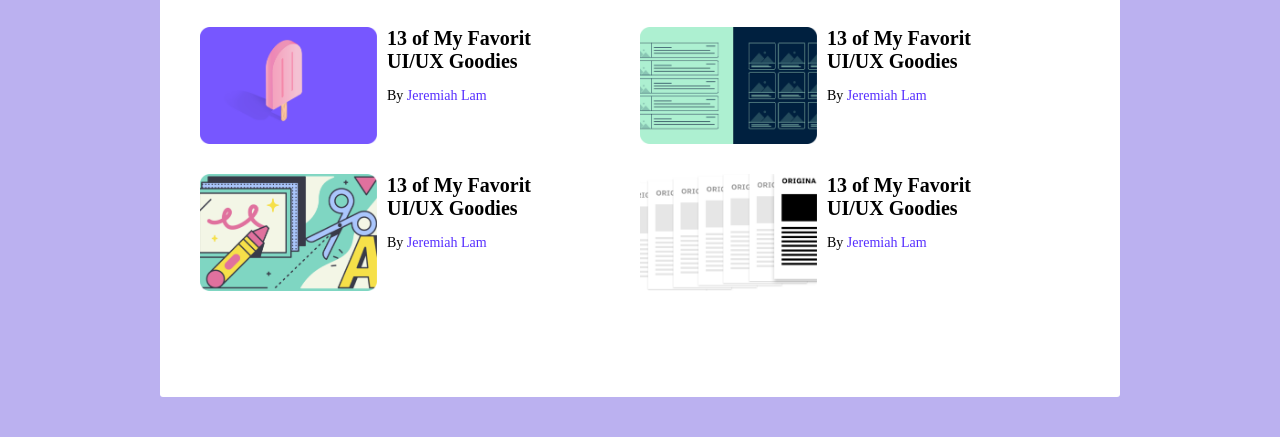
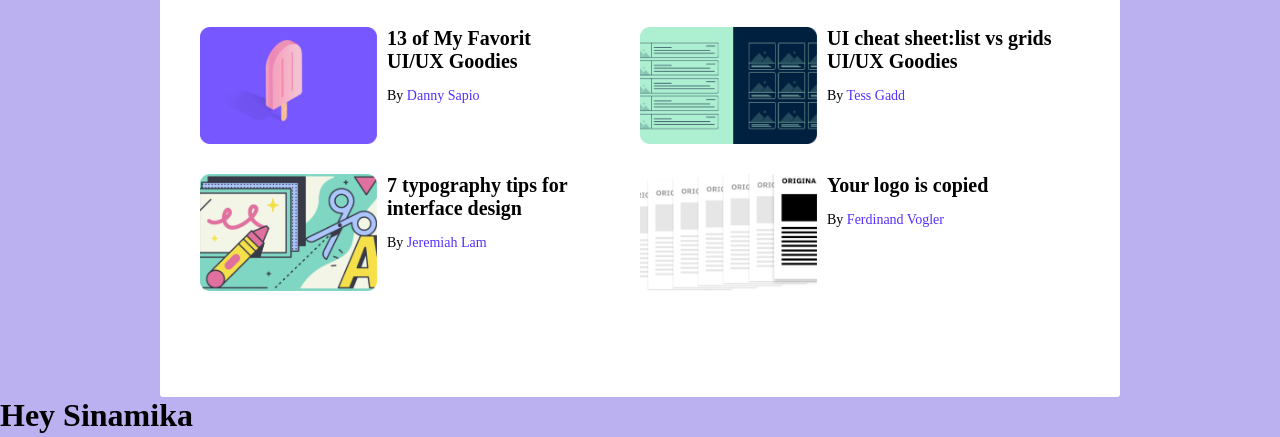
Before and after one commit to Zihadx/some-responsive-portfolio, a plain HTML site: page index.html in a window 1280 px wide. Shown: the part 363-800 px from the top of the page. Drawn offline with Linux system fonts and the light colour scheme.

Commit message:
added author name

```diff
--- a/index.html
+++ b/index.html
@@ -52,7 +52,7 @@
                     </div>
                     <div>
                         <h3 class="headline">13 of My Favorit <br> UI/UX Goodies</h3>
-                        <p class="author">By <a href="">Jeremiah Lam</a></p>
+                        <p class="author">By <a href=""> Danny Sapio</a></p>
                     </div>
                 </div>
             </article>
@@ -62,8 +62,8 @@
                         <img src="images/blogs/blog-2.png" alt="">
                     </div>
                     <div>
-                        <h3 class="headline">13 of My Favorit <br> UI/UX Goodies</h3>
-                        <p class="author">By <a href="">Jeremiah Lam</a></p>
+                        <h3 class="headline">UI cheat sheet:list vs grids<br> UI/UX Goodies</h3>
+                        <p class="author">By <a>Tess Gadd</a></p>
                     </div>
                 </div>
             </article>
@@ -73,7 +73,7 @@
                         <img src="images/blogs/blog-3.png" alt="">
                     </div>
                     <div>
-                        <h3 class="headline">13 of My Favorit <br> UI/UX Goodies</h3>
+                       <h3 class="headline">7 typography tips for interface design</h3>
                         <p class="author">By <a href="">Jeremiah Lam</a></p>
                     </div>
                 </div>
@@ -84,8 +84,8 @@
                         <img src="images/blogs/blog-4.png" alt="">
                     </div>
                     <div>
-                        <h3 class="headline">13 of My Favorit <br> UI/UX Goodies</h3>
-                        <p class="author">By <a href="">Jeremiah Lam</a></p>
+                        <h3 class="headline">Your logo is copied</h3>
+                        <p class="author">By <a href="">Ferdinand Vogler</a></p>
                     </div>
                 </div>
             </article>
@@ -93,5 +93,6 @@
        </div>
     </section>
    </main>
+   <h1>Hey Sinamika</h1>
 </body>
 </html>
```
